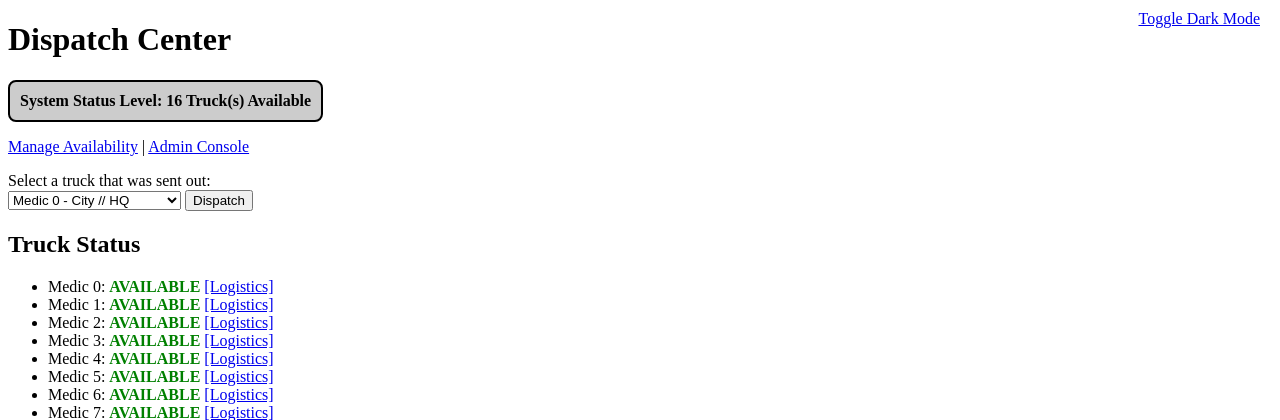
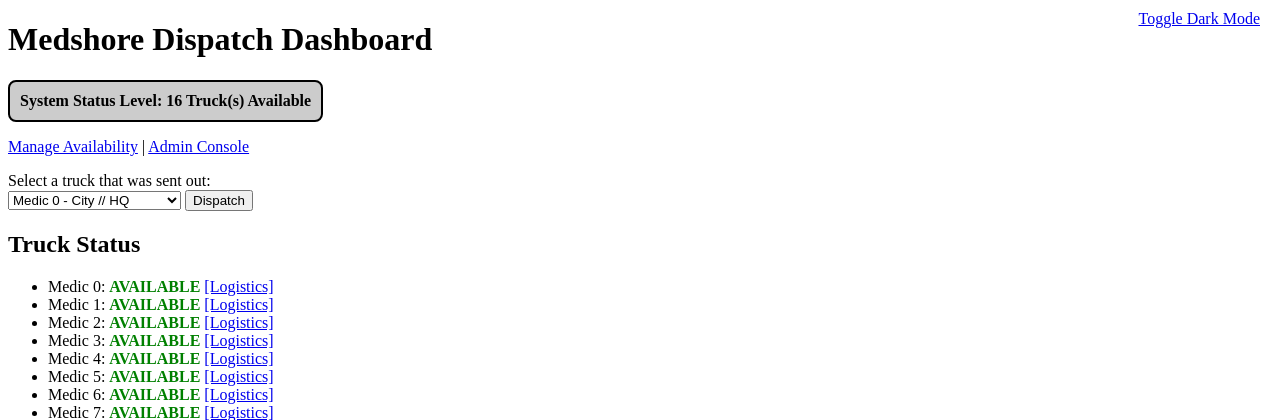
Before and after one commit to sndjy1986/OperationalEX, a Flask app: page / in a window 1280 px wide. Shown: the top 420 px of the page. Run offline with Flask 3, Linux system fonts and the light colour scheme.

Commit message:
Update index.html

```diff
--- a/templates/index.html
+++ b/templates/index.html
@@ -108,7 +108,7 @@ body.dark-mode {
 <div style="position: absolute; top: 10px; right: 20px;">
 <a href="#" onclick="toggleDarkMode()">Toggle Dark Mode</a>
 </div>
-<h1>Dispatch Center</h1>
+<h1>Medshore Dispatch Dashboard</h1>
 <!-- System Status Box -->
 <div class="status-box {% if available_trucks <= 3 %}blink-red{% endif %}" id="statusBox">
         System Status Level: {{ available_trucks }} Truck(s) Available
```
